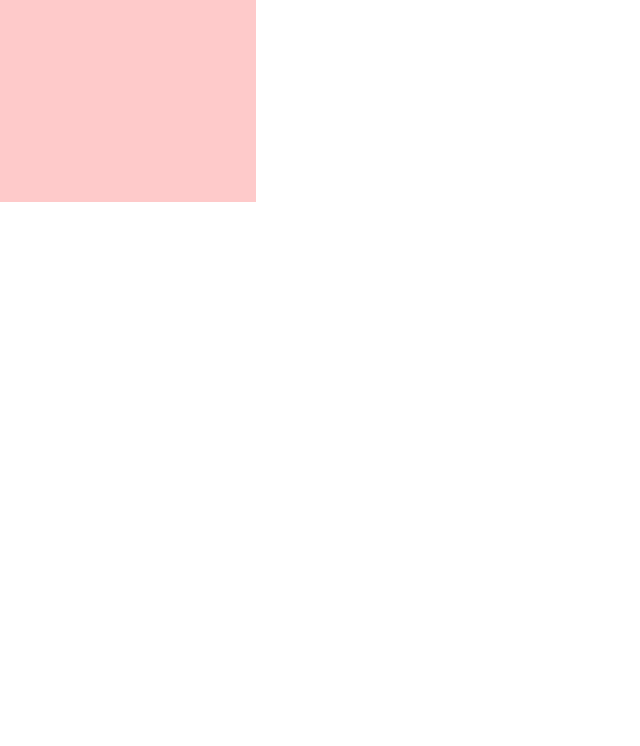
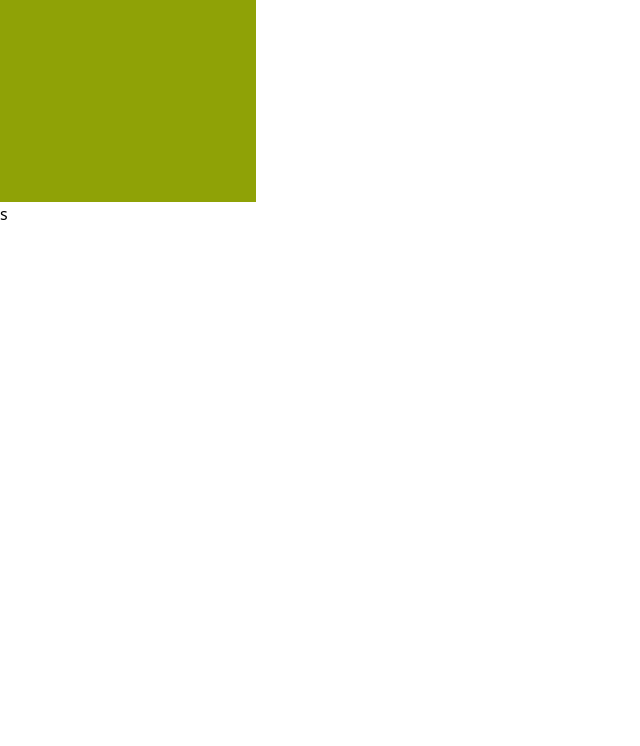
Before and after one commit to LeojAnidem/Platzi-Travel, a website: page public/index.html in a window 1280 px wide. Shown: the part 54-800 px from the top of the page, without its empty margins (0-640 px from the left). Drawn offline with Linux system fonts and the light colour scheme.

Commit message:
--------------------------------------------------------- [Title]: 'Configuracion de tailwind.config.js' --------------------------------------------------------- [Description]: 'Fueron agregadas imagenes a public, un nuevo script para el build de tailwind, y se agregaron algunas configuraciones al archivo tailwind.config tales como 'colors', 'font-family' y 'background-image'

```diff
--- a/package.json
+++ b/package.json
@@ -5,7 +5,8 @@
   "main": "index.js",
   "scripts": {
     "test": "echo \"Error: no test specified\" && exit 1",
-    "git-commit": "git add . && git commit"
+    "git-commit": "git add . && git commit",
+    "tw:build": "tailwindcss -i ./src/css/tailwind.css -o ./public/css/tailwind.css --watch"
   },
   "keywords": [],
   "author": "[💎]Instagram: @Leoj_Anidem",
--- a/public/index.html
+++ b/public/index.html
@@ -6,12 +6,15 @@
     <meta name="viewport" content="width=device-width, initial-scale=1.0">
     <link rel="stylesheet" href="../public/css/tailwind.css">
     <title>Platzi Travel | Landing</title>
+    <link rel="preconnect" href="https://fonts.googleapis.com">
+    <link rel="preconnect" href="https://fonts.gstatic.com" crossorigin>
+    <link href="https://fonts.googleapis.com/css2?family=Montserrat&display=swap" rel="stylesheet">
   </head>
   <body>
-    <div class="w-64 h-64 bg-red-200">
-      <p class="text-3xl font-bold">
+    <div class="w-64 h-64 bg-secondary">
+      <p class="text-3xl font-bold text-primary">
         Hello World
       </p>
-    </div>
+    </div>s
   </body>
 </html>
--- a/tailwind.config.js
+++ b/tailwind.config.js
@@ -2,7 +2,32 @@
 module.exports = {
   content: ['./public/index.html', './src/**/*.{html,js}'],
   theme: {
-    extend: {}
+    colors: {
+      primary: '#CC2D4A',
+      secondary: '#8FA206',
+      tertiary: '#61AEC9'
+    },
+    fontFamily: {
+      Montserrat: ['Monserrat', 'sans-serif']
+    },
+    extend: {
+      backgroundImage: {
+        sanFrancisco: "url('../img/sanFrancisco.jpg')",
+        sanFranciscoDesktop: "url('../img/sanFranciscoDesktop.jpg')",
+        yosemite: "url('../img/yosemite.jpg')",
+        LA: "url('../img/LA.jpg')",
+        seattle: "url('../img/seattle.jpg')",
+        new_york: "url('../img/new_york.jpg')",
+        norway: "url('../img/norway.jpg')",
+        sydney: "url('../img/sydney.jpg')",
+        miami: "url('../img/miami.jpg')",
+        switzerland: "url('../img/switzerland.jpg')",
+        bali: "url('../img/bali.jpg')",
+        chicago: "url('../img/chicago.jpg')",
+        europe: "url('../img/europe.jpg')",
+        iceland: "url('../img/iceland.jpg')"
+      }
+    }
   },
   plugins: []
 }
```
Also changed, not shown: public/css/tailwind.css, public/img/LA.jpg (added), public/img/bali.jpg (added), public/img/chicago.jpg (added), public/img/europe.jpg (added), public/img/iceland.jpg (added), public/img/miami.jpg (added), public/img/new_york.jpg (added), public/img/norway.jpg (added), public/img/seattle.jpg (added), public/img/switzerland.jpg (added), public/img/sydney.jpg (added), public/img/yosemite.jpg (added), 2 other files.
